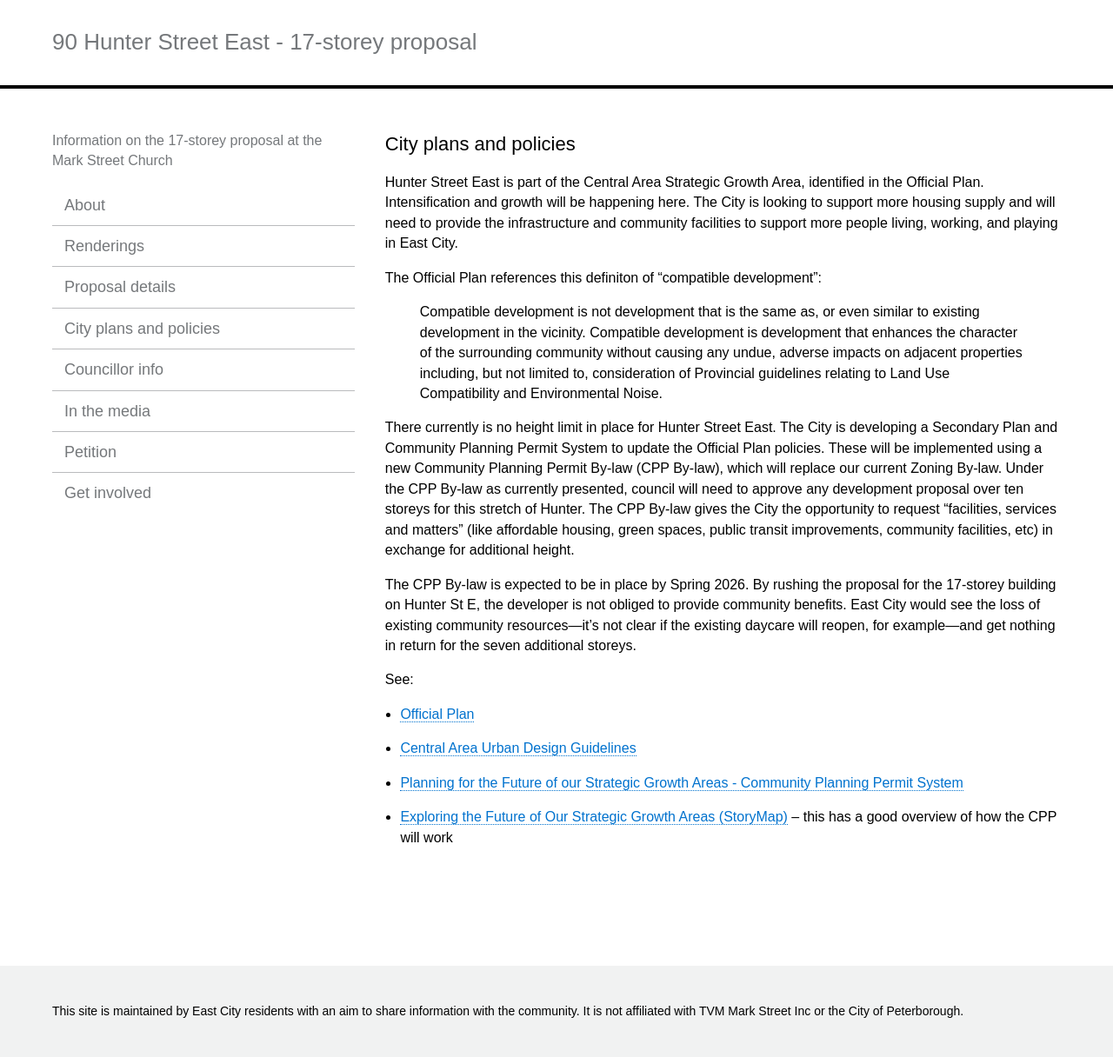
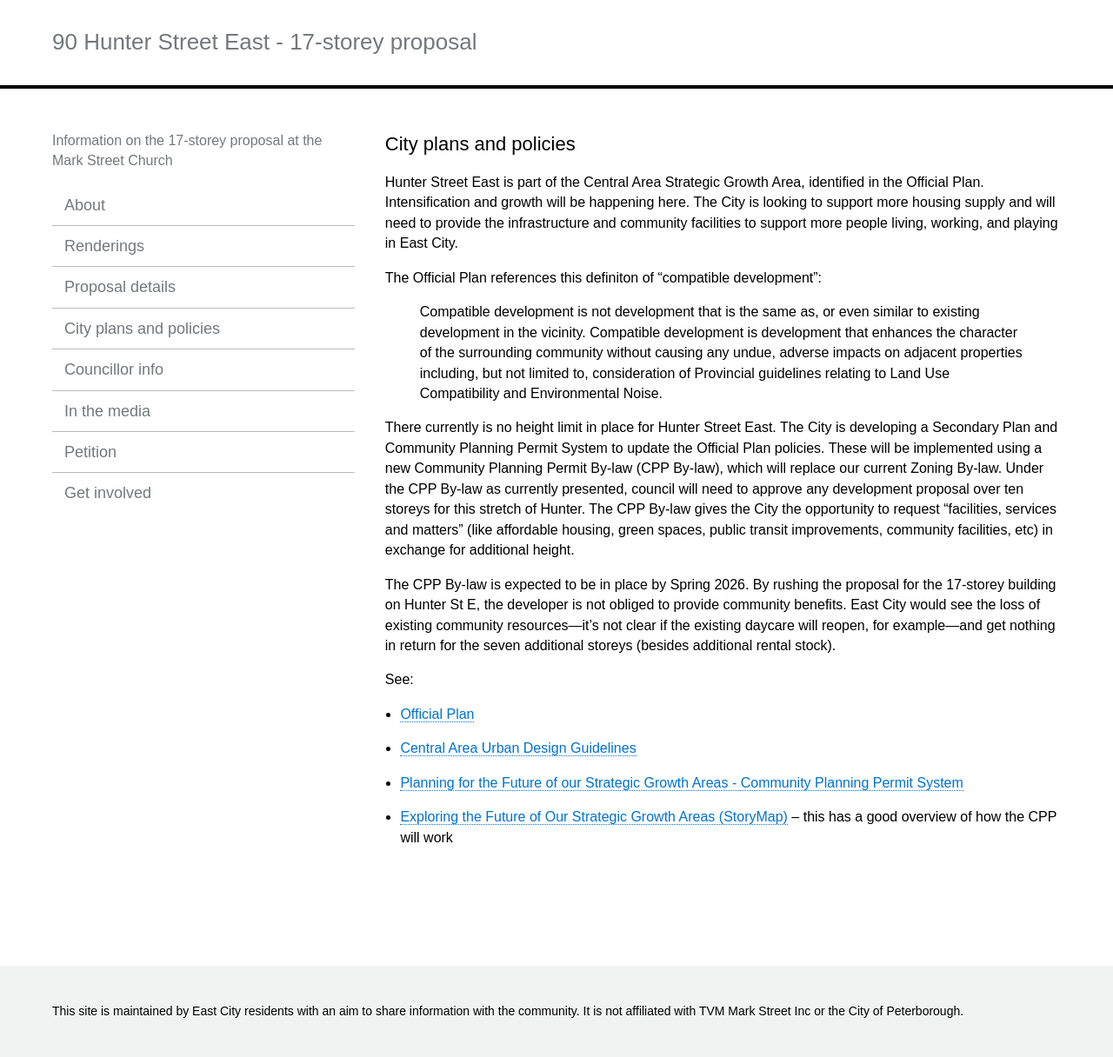
Before and after one commit to 90hunter/90HunterStE, a Jekyll site: the page built from _pages/city-plans-and-policies.md, in a window 1280 px wide. Shown: the whole page at 87% size. Built offline with Jekyll 4.4.1, drawn with Linux system fonts in a browser that asks for light colours.

```diff
--- a/_pages/city-plans-and-policies.md
+++ b/_pages/city-plans-and-policies.md
@@ -11,7 +11,7 @@ The Official Plan references this definiton of "compatible development":
 
 There currently is no height limit in place for Hunter Street East. The City is developing a Secondary Plan and Community Planning Permit System to update the Official Plan policies. These will be implemented using a new Community Planning Permit By-law (CPP By-law), which will replace our current Zoning By-law. Under the CPP By-law as currently presented, council will need to approve any development proposal over ten storeys for this stretch of Hunter. The CPP By-law gives the City the opportunity to request "facilities, services and matters" (like affordable housing, green spaces, public transit improvements, community facilities, etc) in exchange for additional height.
 
-The CPP By-law is expected to be in place by Spring 2026. By rushing the proposal for the 17-storey building on Hunter St E, the developer is not obliged to provide community benefits. East City would see the loss of existing community resources---it's not clear if the existing daycare will reopen, for example---and get nothing in return for the seven additional storeys.
+The CPP By-law is expected to be in place by Spring 2026. By rushing the proposal for the 17-storey building on Hunter St E, the developer is not obliged to provide community benefits. East City would see the loss of existing community resources---it's not clear if the existing daycare will reopen, for example---and get nothing in return for the seven additional storeys (besides additional rental stock).
 
 See:
 - [Official Plan](https://www.peterborough.ca/business-building-development/planning-building-and-development/planning-and-development-services/official-plan/)
```
Also changed, not shown: _pages/petition.md (+1 -1 lines), _pages/proposal-details.md (+14 -2 lines), 3 other files.
